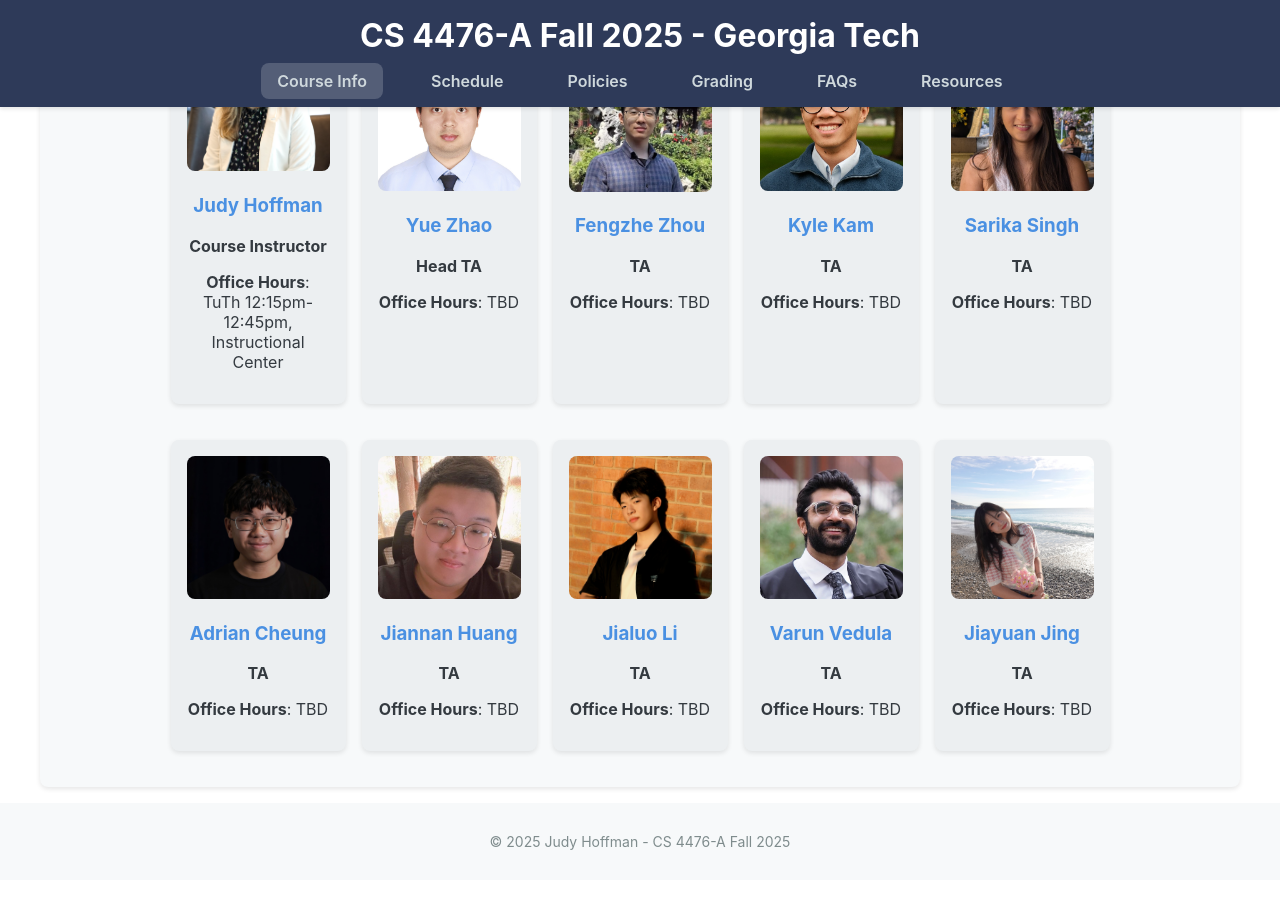
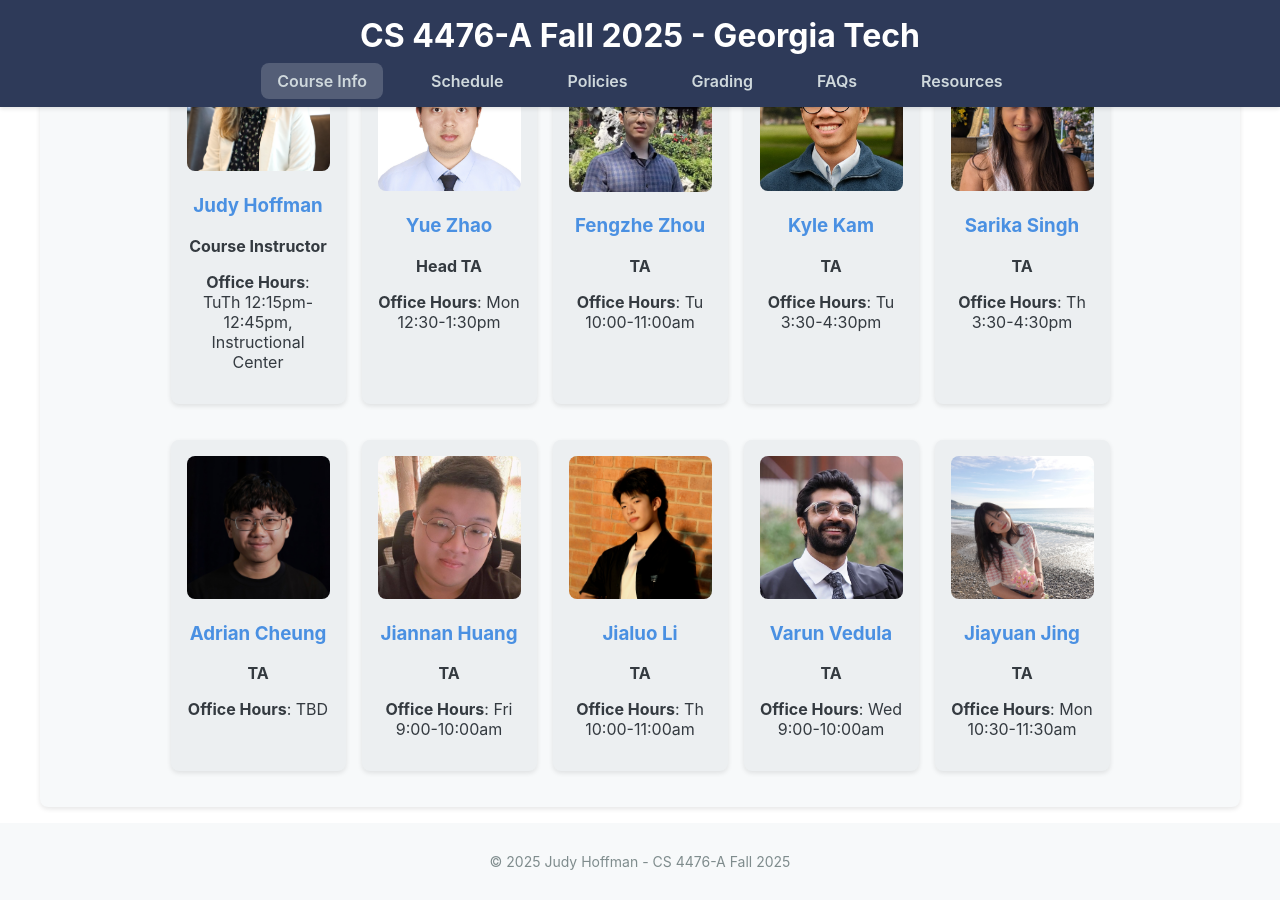
Before and after one commit to jhoffman/cs4476-fa25, a Jekyll site: the page built from index.html, in a window 1280 px wide and 900 px high, scrolled down 608 px. Built offline with Jekyll 4.4.1, drawn with Linux system fonts in a browser that asks for light colours.

Commit message:
adding TA office hours

```diff
--- a/_data/ta.yml
+++ b/_data/ta.yml
@@ -1,26 +1,26 @@
 - name: "Yue Zhao"
   img: "assets/images/yue.jpg"
   role: "Head TA"
-  officehours: "TBD"
+  officehours: "Mon 12:30-1:30pm"
   url: ""
 
 
 - name: "Fengzhe Zhou"
   img: "assets/images/fengzhe_zhou.jpg"
   role: "TA"
-  officehours: "TBD"
+  officehours: "Tu 10:00-11:00am"
   url: ""
 
 - name: "Kyle Kam"
   img: "assets/images/kyle.jpg"
   role: "TA"
-  officehours: "TBD"
+  officehours: "Tu 3:30-4:30pm"
   url: ""
 
 - name: "Sarika Singh"
   img: "assets/images/sarika.jpg"
   role: "TA"
-  officehours: "TBD"
+  officehours: "Th 3:30-4:30pm"
   url: ""
 
 - name: "Adrian Cheung"
@@ -32,23 +32,23 @@
 - name: "Jiannan Huang"
   img: "assets/images/jiannan.jpeg"
   role: "TA"
-  officehours: "TBD"
+  officehours: "Fri 9:00-10:00am"
   url: "rbrq03.github.io"
 
 - name: "Jialuo Li"
   img: "assets/images/jialuo.png"
   role: "TA"
-  officehours: "TBD"
+  officehours: "Th 10:00-11:00am"
   url: ""
 
 - name: "Varun Vedula"
   img: "assets/images/varun.png"
   role: "TA"
-  officehours: "TBD"
+  officehours: "Wed 9:00-10:00am"
   url: ""
 
 - name: "Jiayuan Jing"
   img: "assets/images/jiayuan.jpeg"
   role: "TA"
-  officehours: "TBD"
+  officehours: "Mon 10:30-11:30am"
   url: ""
```
